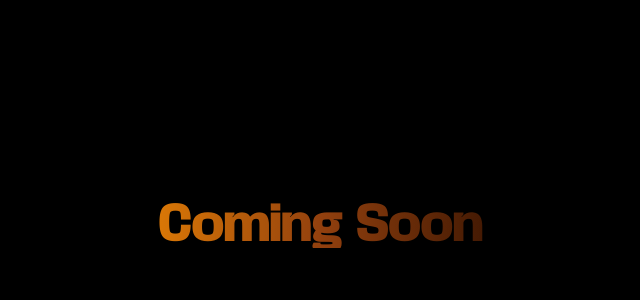
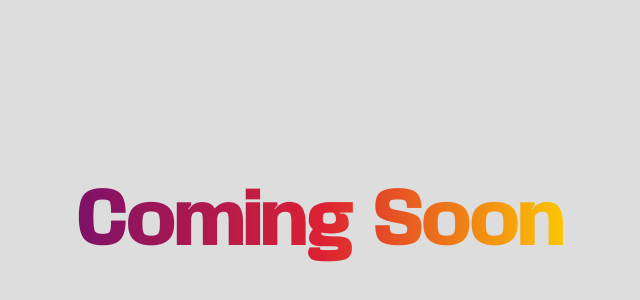
Before and after one commit to Quasso-Liberum/quassoliberum.com, a Next.js app: page / in a window 1280 px wide. Shown: the part 176-476 px from the top of the page, without its empty margins (319-959 px from the left). Built offline with nearby package versions, Linux system fonts and the light colour scheme.

Commit message:
Update page styling

```diff
--- a/src/app/page.js
+++ b/src/app/page.js
@@ -1,7 +1,7 @@
 export default function Home() {
   return (
-    <main className="w-screen h-screen bg-[#000] justify-center flex items-center text-[#ddd]">
-      <p className="text-5xl h-max bg-gradient-to-r from-[#d97706] to-[#451a03] via-[#92400e] bg-clip-text text-transparent">
+    <main className="w-screen h-screen bg-[#ddd] justify-center flex items-center">
+      <p className="text-7xl pb-2 bg-gradient-to-r from-[#7E1169] to-[#FDC501] via-[#DC2133] bg-clip-text text-transparent">
         Coming Soon
       </p>
     </main>
```
